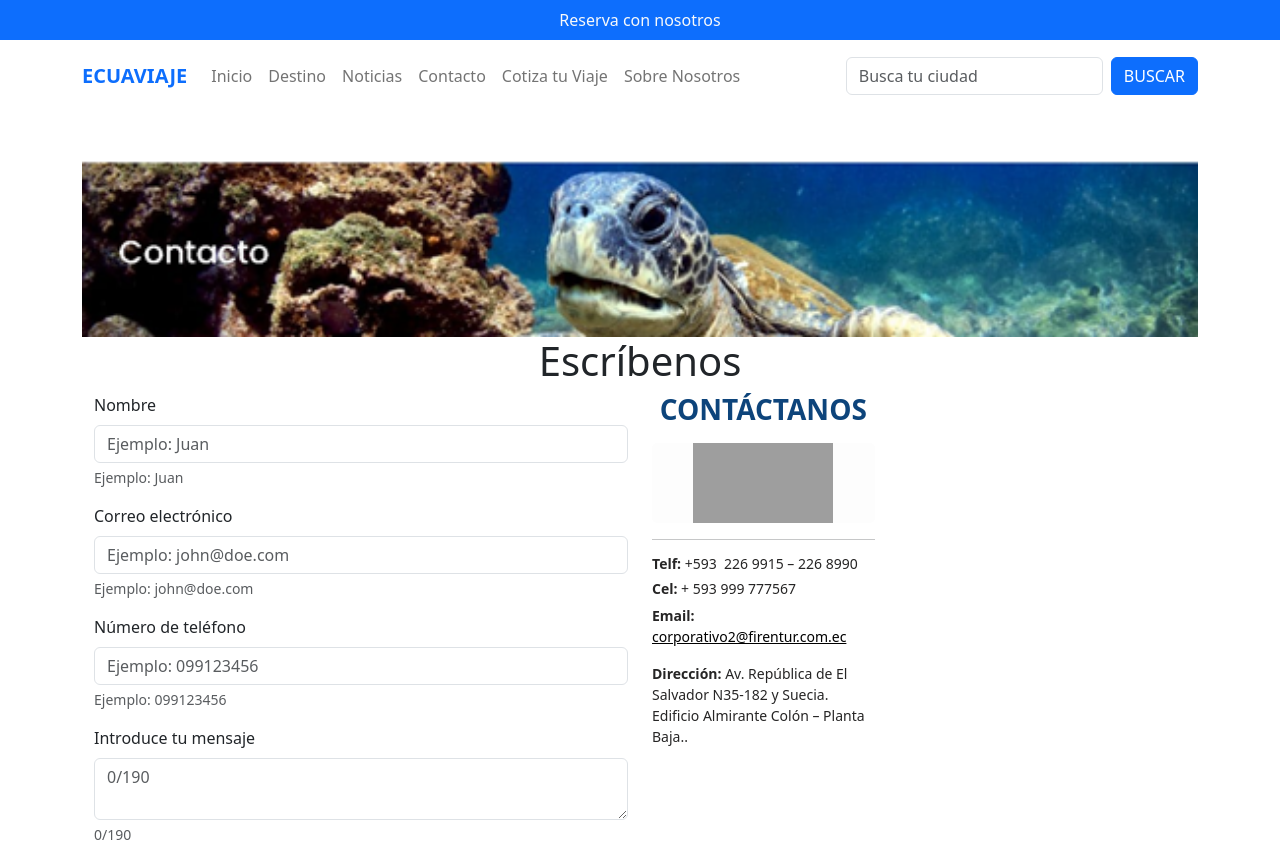
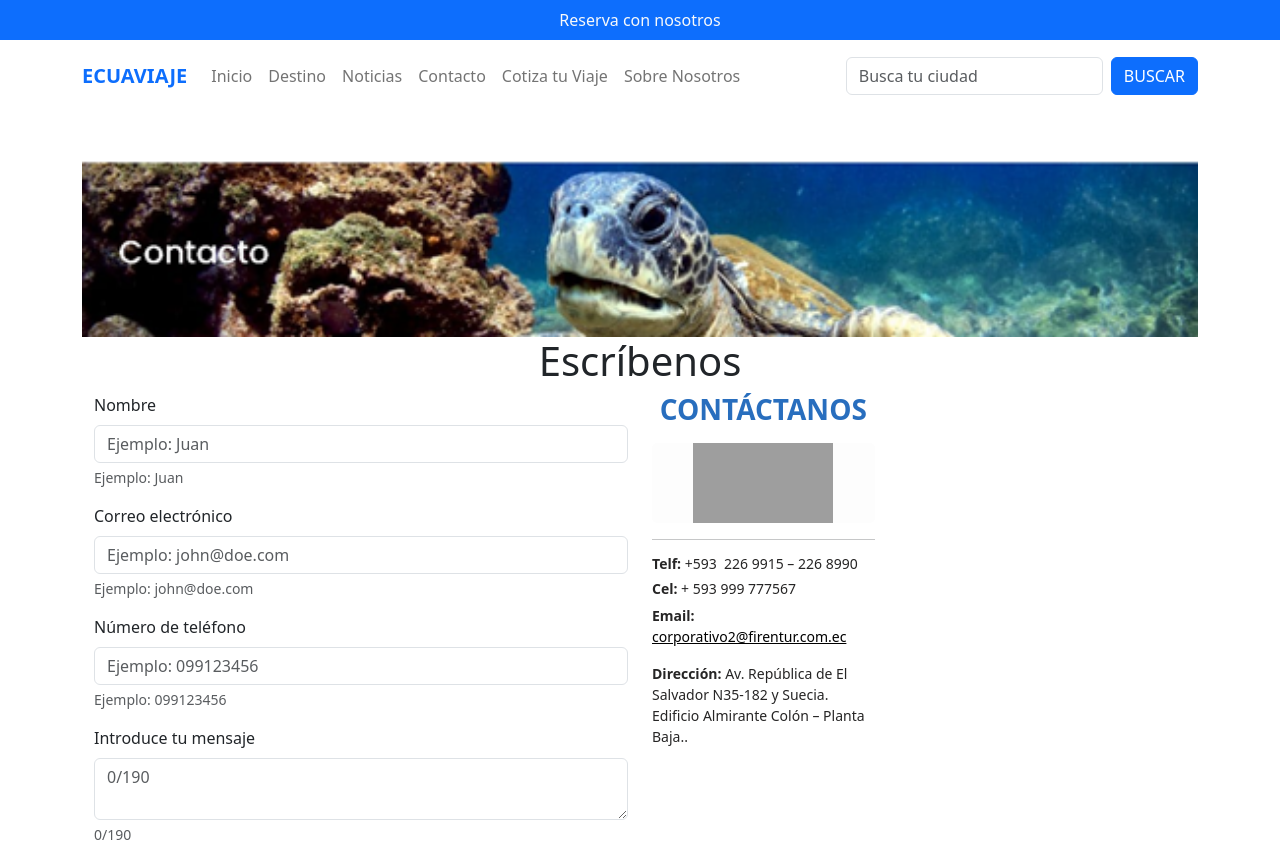
Before and after one commit to AlissonMunoz78/viajes, a plain HTML site: page contacto.html in a window 1280 px wide. Shown: the top 858 px of the page. Drawn offline with nearby package versions, Linux system fonts and the light colour scheme; files that its build step writes are made by us from their sources; grey boxes are pictures that could not be loaded.

Commit message:
actualizacion style

```diff
--- a/css/rid.css
+++ b/css/rid.css
@@ -56,7 +56,7 @@ body {
 
 
 .info-content h3 {
-color: #0D447B !important;
+color: rgb(40, 110, 190) !important;
 text-align: center;
 font-weight: bold;
 text-transform: uppercase;
```
Also changed, not shown: destinos.htm (+0 -1 lines), index.html (+1 -1 lines).
